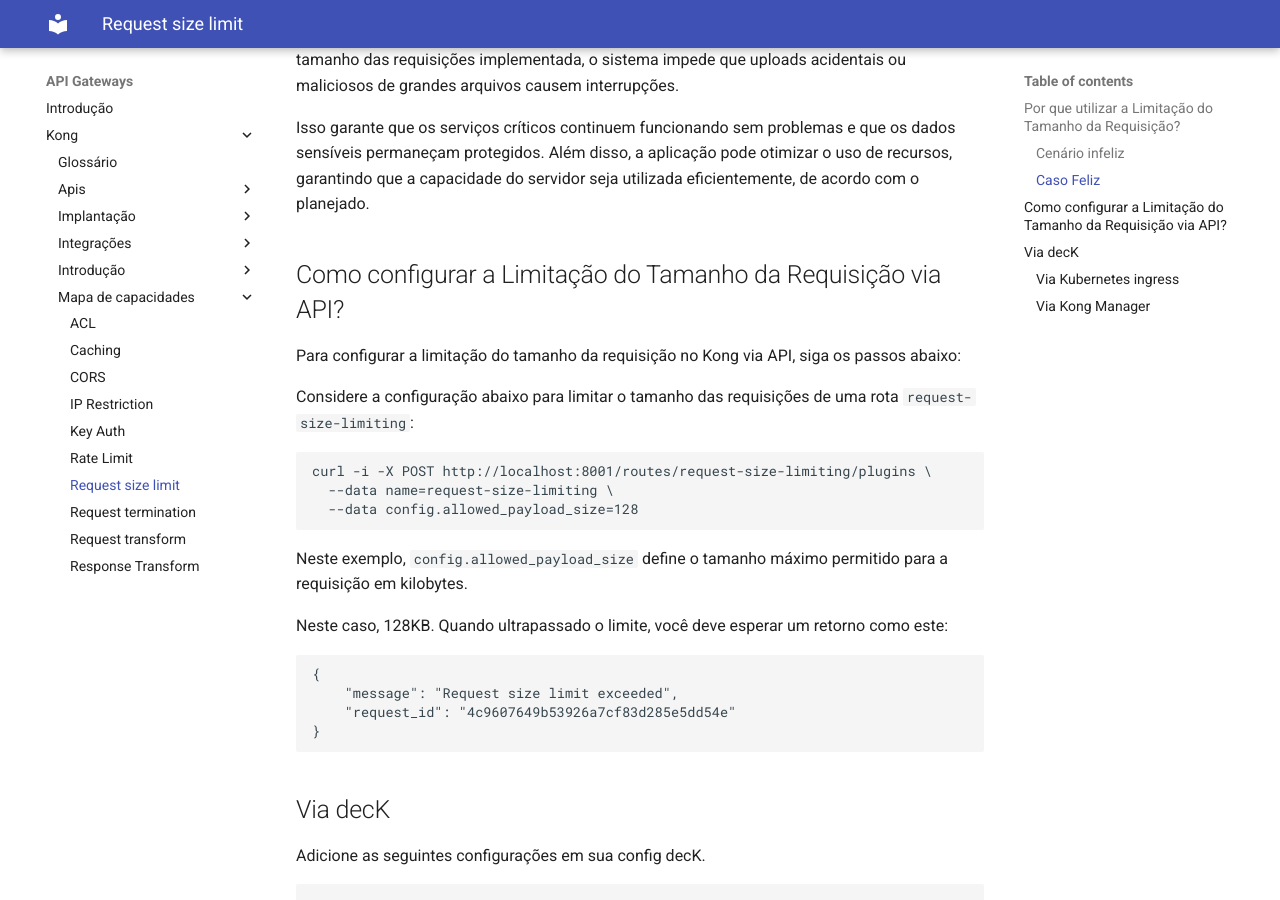
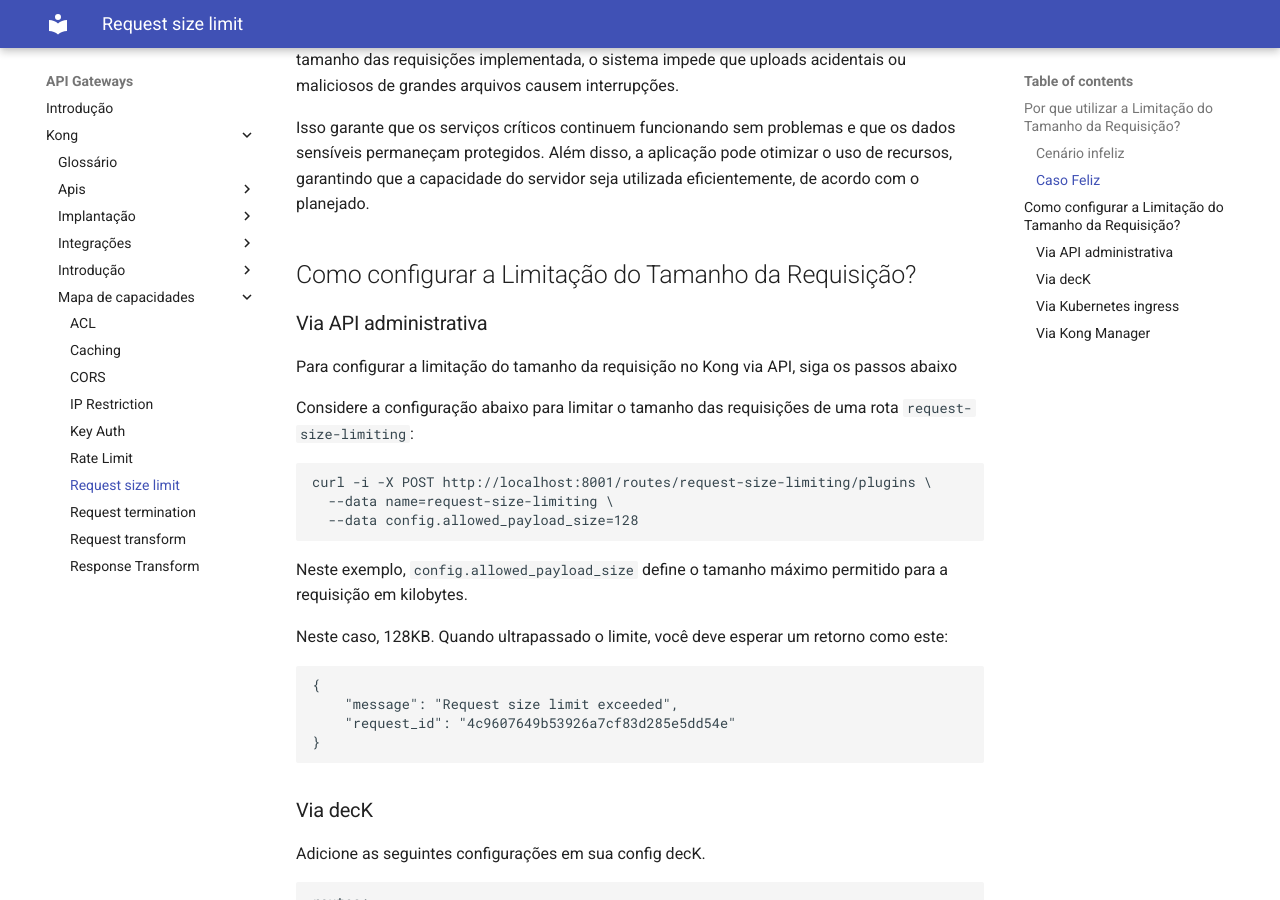
Before and after one commit to atalhox/kong-gateway, an MkDocs documentation site: the page built from docs/kong/mapa-de-capacidades/request-size-limit.md, in a window 1280 px wide and 900 px high, scrolled down 712 px. Built offline with MkDocs 1.6.1 and Material for MkDocs 9.7.7, drawn with Linux system fonts in a browser that asks for light colours.

Commit message:
Fix: adjust on markdown heritance

````diff
--- a/docs/kong/mapa-de-capacidades/request-size-limit.md
+++ b/docs/kong/mapa-de-capacidades/request-size-limit.md
@@ -18,9 +18,11 @@
 
 Isso garante que os serviços críticos continuem funcionando sem problemas e que os dados sensíveis permaneçam protegidos. Além disso, a aplicação pode otimizar o uso de recursos, garantindo que a capacidade do servidor seja utilizada eficientemente, de acordo com o planejado.
 
-## Como configurar a Limitação do Tamanho da Requisição via API?
+## Como configurar a Limitação do Tamanho da Requisição?
 
-Para configurar a limitação do tamanho da requisição no Kong via API, siga os passos abaixo:
+### Via API administrativa
+
+Para configurar a limitação do tamanho da requisição no Kong via API, siga os passos abaixo
 
 Considere a configuração abaixo para limitar o tamanho das requisições de uma rota `request-size-limiting`:
 
@@ -41,7 +43,7 @@
 }
 ```
 
-## Via decK
+### Via decK
 
 Adicione as seguintes configurações em sua config decK.
 
````
Also changed, not shown: docs/kong/mapa-de-capacidades/caching.md (+1 -1 lines), docs/kong/mapa-de-capacidades/key-auth.md (+1 -1 lines), docs/kong/mapa-de-capacidades/request-termination.md (+2 -2 lines).
